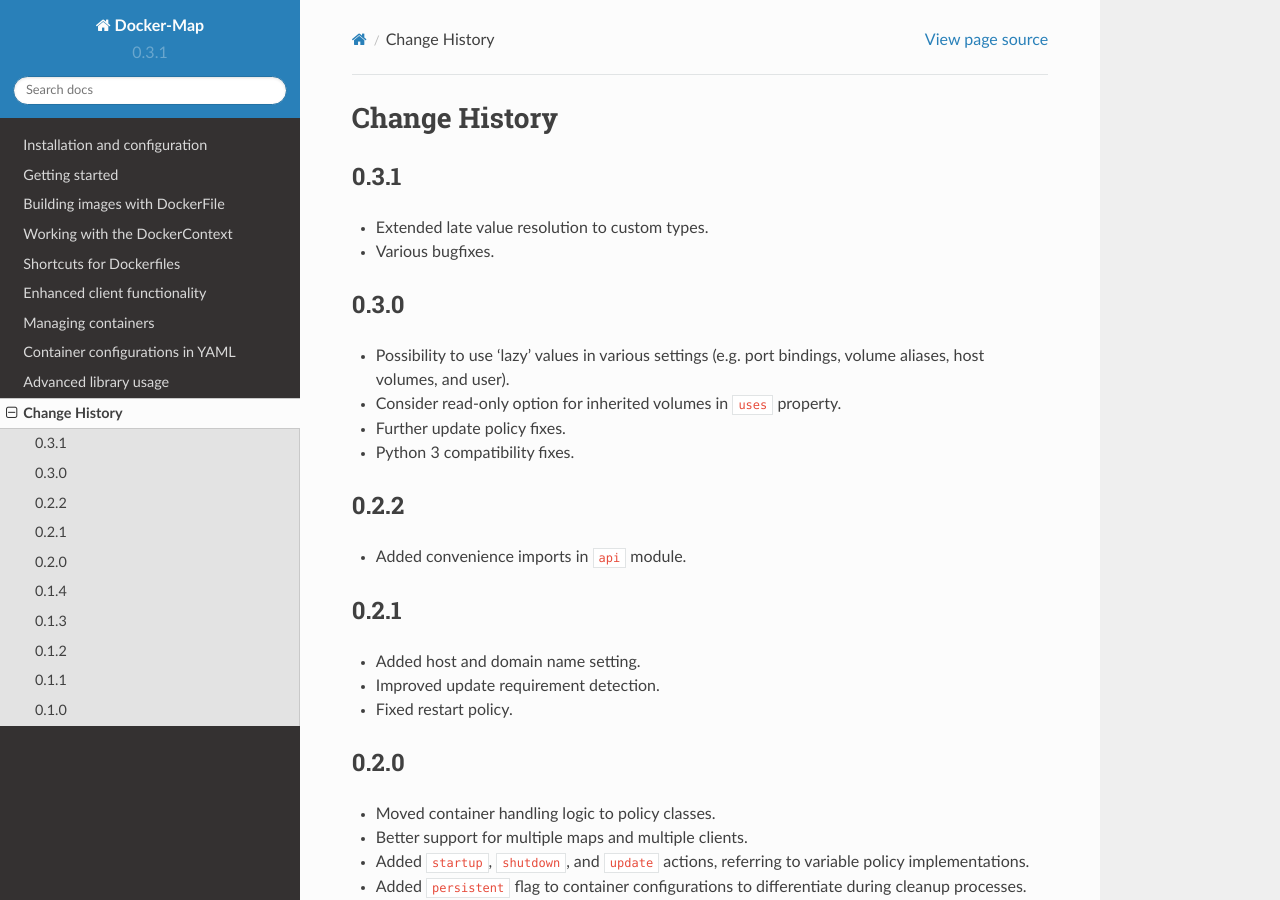
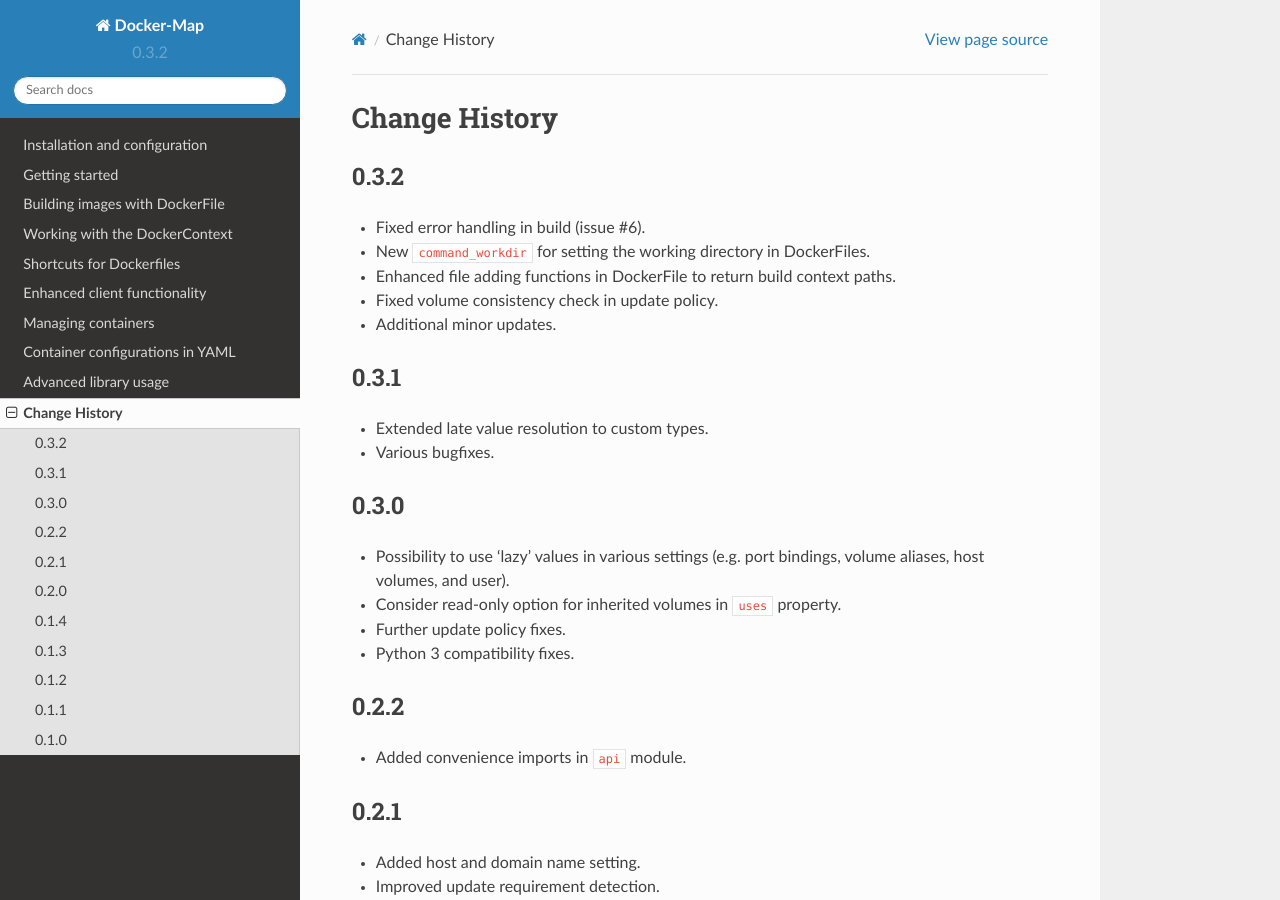
Before and after one commit to merll/docker-map, a Sphinx documentation site: the page built from docs/changes.rst, in a window 1280 px wide and 900 px high. Built offline with Sphinx 7.4.7 and the Read the Docs theme 2.0.0, drawn with Linux system fonts in a browser that asks for light colours.

Commit message:
Version and change log update.

```diff
--- a/dockermap/__init__.py
+++ b/dockermap/__init__.py
@@ -2,7 +2,7 @@
 from __future__ import unicode_literals
 
 
-__version__ = '0.3.1'
+__version__ = '0.3.2'
 
 DEFAULT_BASEIMAGE = 'tianon/true'
 DEFAULT_COREIMAGE = 'busybox'
--- a/docs/changes.rst
+++ b/docs/changes.rst
@@ -2,6 +2,14 @@
 
 Change History
 ==============
+
+0.3.2
+-----
+* Fixed error handling in build (issue #6).
+* New ``command_workdir`` for setting the working directory in DockerFiles.
+* Enhanced file adding functions in DockerFile to return build context paths.
+* Fixed volume consistency check in update policy.
+* Additional minor updates.
 
 0.3.1
 -----
```
